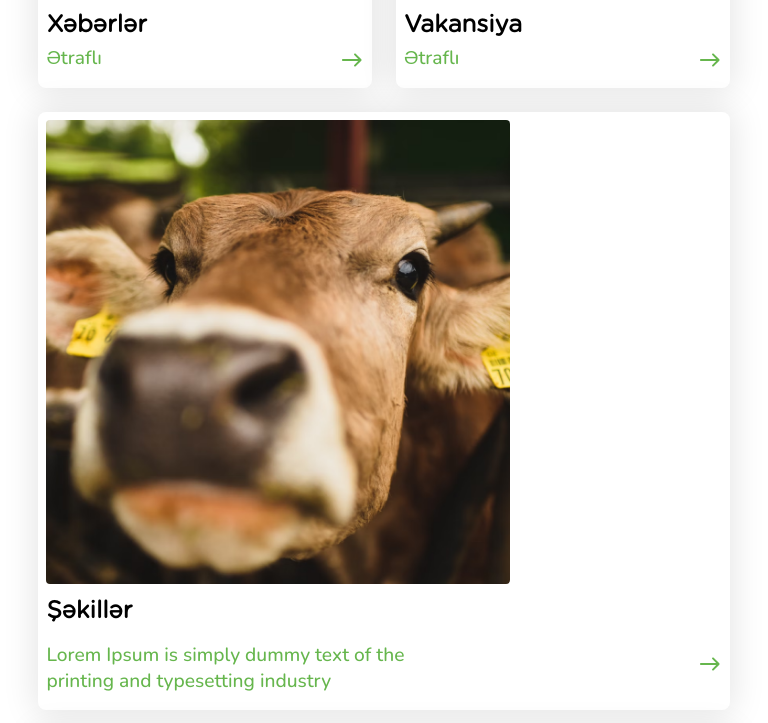
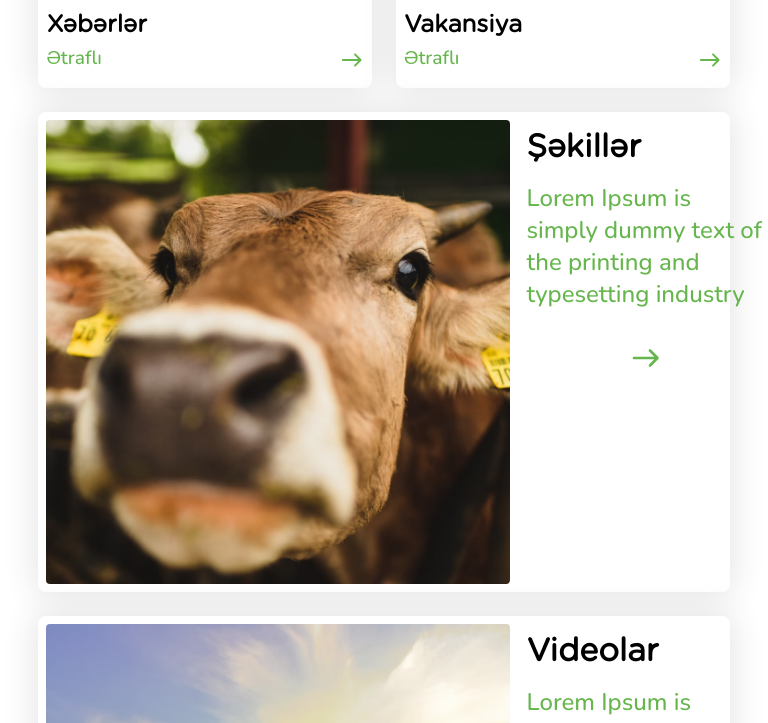
Before and after one commit to kenanmusali/Xacmaz-AgroPark, a React (Vite) app: page / in a window 768 px wide. Shown: the part 2602-3325 px from the top of the page. Built offline with nearby package versions, Linux system fonts and the light colour scheme.

Commit message:
0.2 (Changes some Css)

```diff
--- a/src/App.css
+++ b/src/App.css
@@ -17,9 +17,9 @@
   font-family: 'Gotham-Book';
 }
 
-/* body {
+body {
   overflow-x: hidden;
-} */
+}
 
  /* Scroll */
 ::-webkit-scrollbar {
--- a/src/Components/Home/index.jsx
+++ b/src/Components/Home/index.jsx
@@ -175,10 +175,12 @@ function HomeSection() {
         <div className="divGrisHomeMenuSection2">
           <div className="divGridSections1">
             <img src={HomeImage4} className='HomeImage4' />
+            <div className="divGrisHomeMenuSectionfortext">
               <p className='HomeMenuTextGrid'>Şəkillər</p>
               <div className="divGridSectionMenu">
                 <p className='Nunito HomeMenuTextGrid1 HomeMenuTextGridDesp'>Lorem Ipsum is simply dummy text of the printing and typesetting industry</p>
                 <EastRoundedIcon className='IconAdds' />
+              </div>
             </div>
           </div>
           <div className="divGridSections1">
@@ -186,10 +188,12 @@ function HomeSection() {
               <img src={HomeImage5} className='HomeImage4' />
               <img src={HomeIcons3} className='HomeIcons3' />
             </div>
+            <div className="divGrisHomeMenuSectionfortext">
               <p className='HomeMenuTextGrid'>Videolar</p>
               <div className="divGridSectionMenu">
                 <p className='Nunito HomeMenuTextGrid1 HomeMenuTextGridDesp'>Lorem Ipsum is simply dummy text of the printing and typesetting industry</p>
                 <EastRoundedIcon className='IconAdds' />
+              </div>
             </div>
           </div>
         </div>
--- a/src/Components/Home/responsive.css
+++ b/src/Components/Home/responsive.css
@@ -50,12 +50,18 @@
         width: 20rem;
         bottom: 2rem;
         left: 2rem;
+        border-radius: 60px 0px 60px 0px;
+        -webkit-border-radius: 60px 0px 60px 0px;
+        -moz-border-radius: 60px 0px 60px 0px;
+        -ms-border-radius: 60px 0px 60px 0px;
+        -o-border-radius: 60px 0px 60px 0px;
 }
 
     .divAboutSectionHomeMenuImg {
         width: 19rem;
         height: 14rem;
         margin-top: 4rem;
+        border-radius: 60px 0px 60px 0px;
     }
 
     .divAboutSectionHomeMenuImg {
@@ -296,6 +302,47 @@
     .HomeSectionText2 {
         width: 40rem;
     }
+
+    .divGridSections1 {
+        display: flex;
+    }
+
+    .divGrisHomeMenuSection2 .divGridSections1 .HomeMenuTextGrid {
+        height: fit-content;
+    }
+
+    .divGrisHomeMenuSection2 .divGridSections1 .divGridSectionMenu {
+        height: fit-content;
+        display: flex;
+        flex-direction: column;
+        padding-left: 1rem;
+    }
+
+    .divGrisHomeMenuSection2 .divGridSections1 .divGridSectionMenu {
+        height: fit-content;
+        display: flex;
+        flex-direction: column;
+    }
+
+    .divGrisHomeMenuSectionfortext {
+        display: flex;
+        flex-direction: column;
+    }
+
+    .divGrisHomeMenuSection2 p {
+        width: 15rem;
+        font-size: 1.5rem;
+    }
+
+    .divGrisHomeMenuSection2 .HomeMenuTextGrid {
+        width: 15rem;
+        font-size: 2rem;
+        padding-left: 1rem;
+    }
+    .divGrisHomeMenuSection2 .IconAdds {
+font-size: 2rem;
+margin-top: 2rem;
+    }
 }
 
 /* Laptop */
```
Lines whose indentation alone changed are shown as unchanged.
